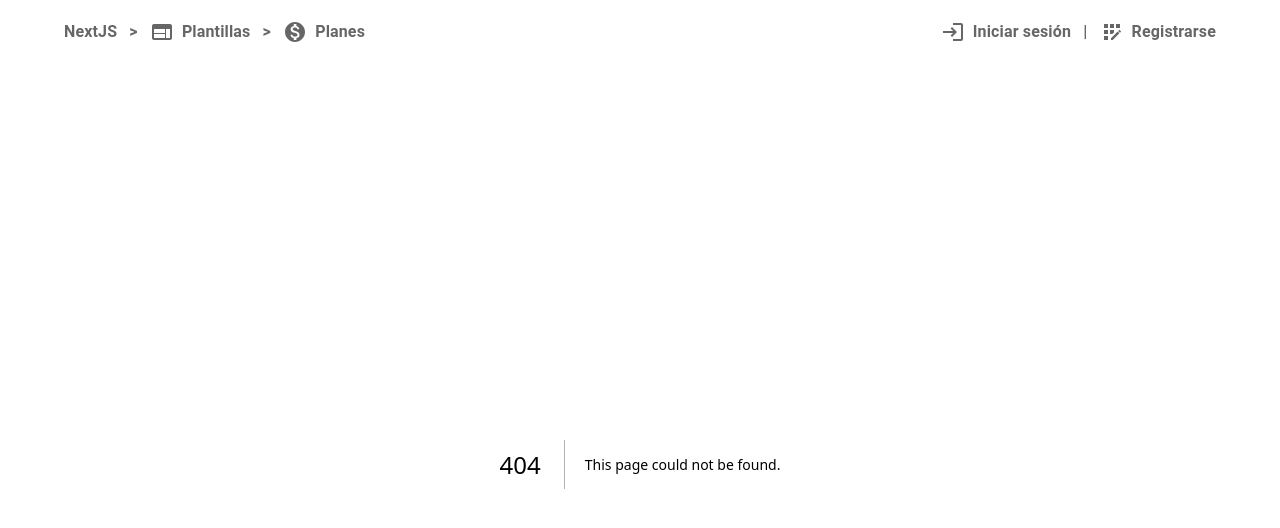
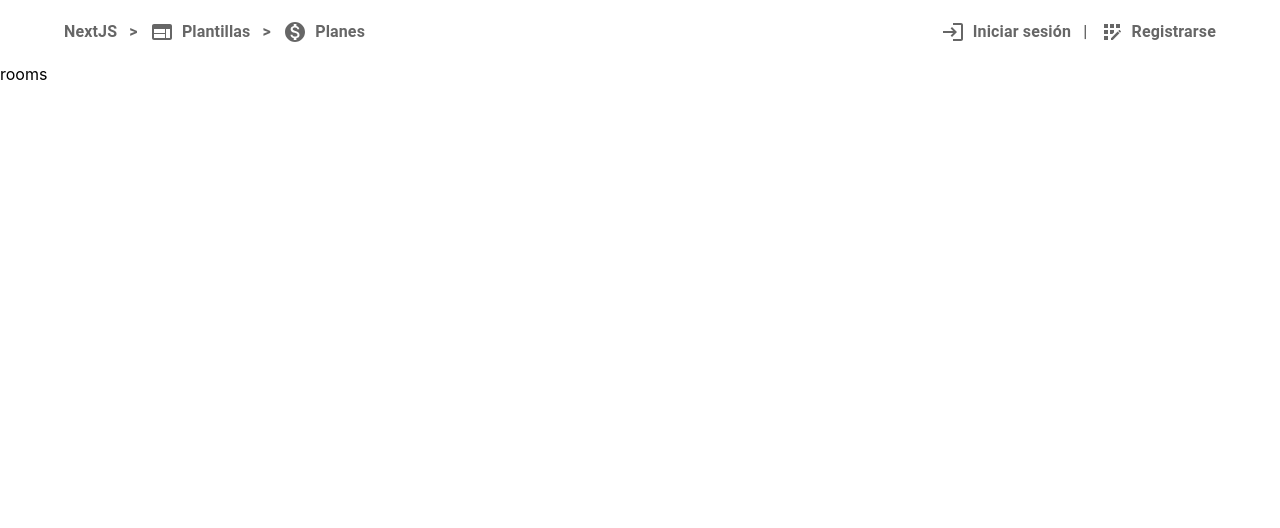
Before and after one commit to gisemerlos/PWArepositorio, a Next.js app: page /rooms in a window 1280 px wide. Before the commit this address had no page. Shown: the top 528 px of the page. Built offline with nearby package versions, Linux system fonts and the light colour scheme.

Commit message:
Update 5 files

```diff
--- /dev/null
+++ b/pages/rooms.tsx
@@ -0,0 +1,7 @@
+import Rooms from "@/src/rooms/Rooms";
+
+const rooms = () => {
+  return <Rooms />;
+};
+
+export default rooms;
--- a/src/login/LoginSection.tsx
+++ b/src/login/LoginSection.tsx
@@ -10,6 +10,7 @@ import {
 const Login = () => {
   const theme = useTheme();
   return (
+    <>
       <Container
         style={{
           color: theme.palette.primary.main,
@@ -32,6 +33,7 @@ const Login = () => {
           />
           <Button
             variant="contained"
+            href="/Rooms"
             style={{
               marginTop: "2rem",
             }}
@@ -41,7 +43,7 @@ const Login = () => {
         </Stack>
       </Container>
       <p> Olvidaste tu contraseña? </p>
-
+    </>
   );
 };
 
--- /dev/null
+++ b/src/rooms/Rooms.tsx
@@ -0,0 +1,5 @@
+const Rooms = () => {
+  return <div> rooms </div>;
+};
+
+export default Rooms;
```
Also changed, not shown: src/home/components/MainSection.tsx (+5 -2 lines), src/rooms/roms.tsx (deleted). Lines whose indentation alone changed are shown as unchanged.
